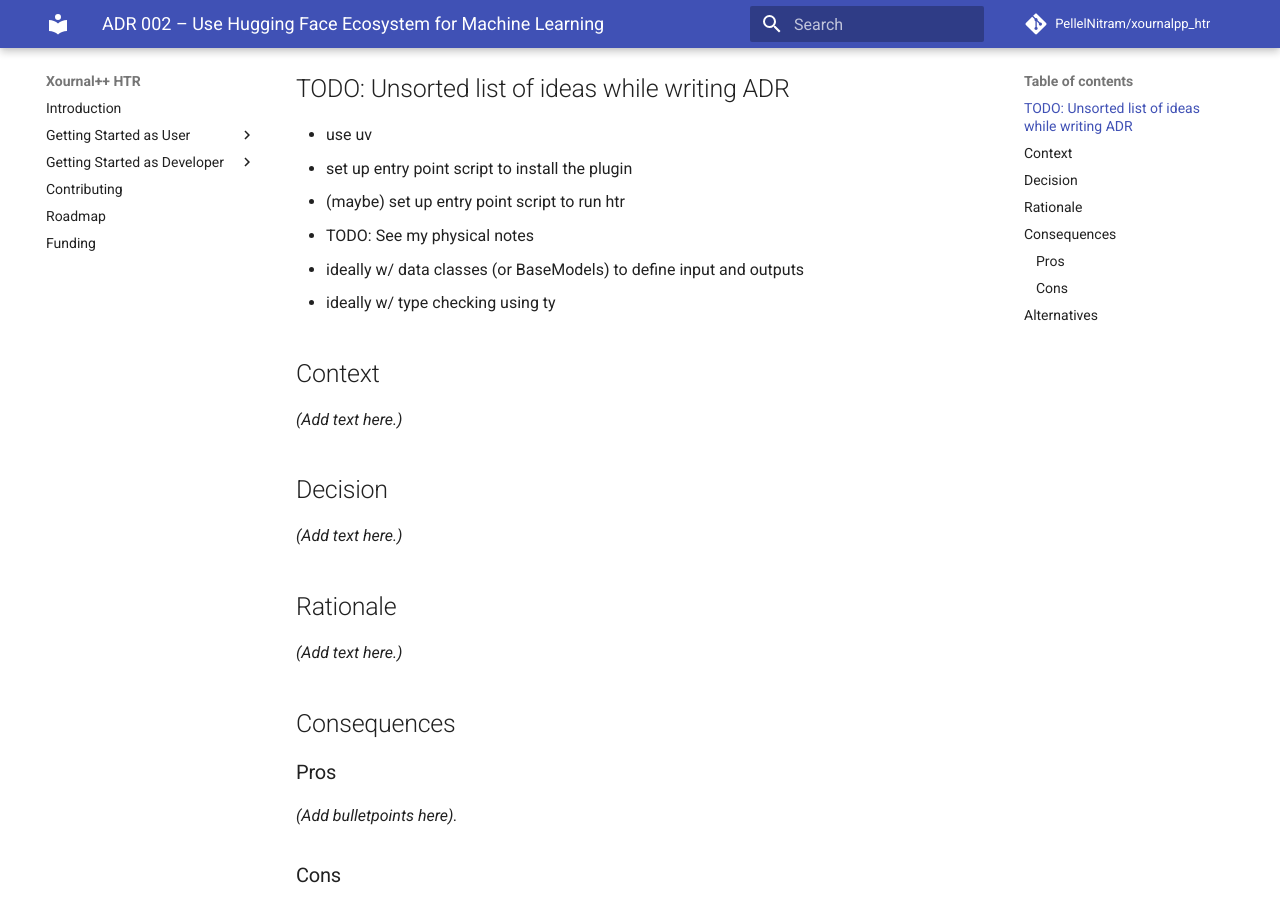
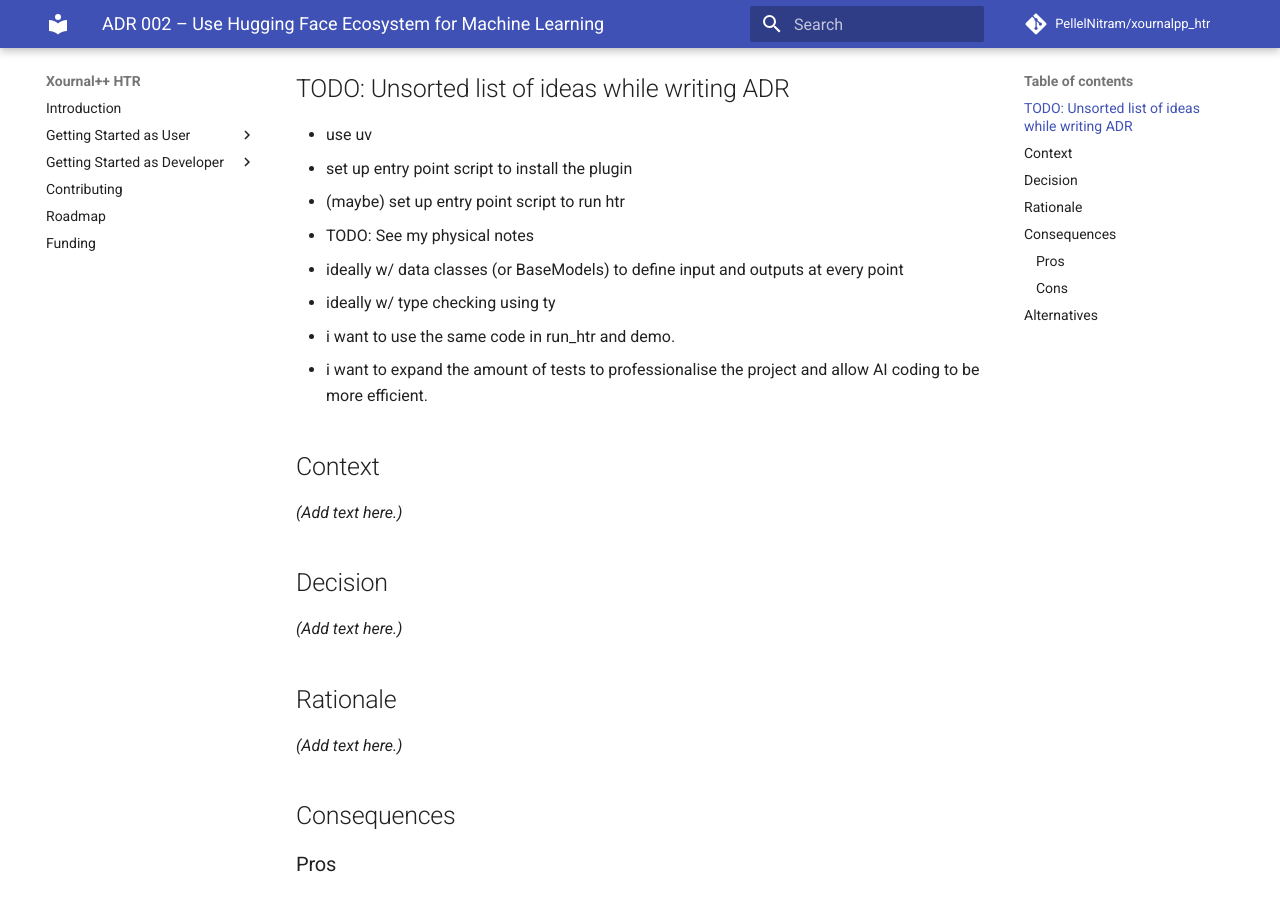
Before and after one commit to PellelNitram/xournalpp_htr, an MkDocs documentation site: the page built from docs/ADRs/003_TODO.md, in a window 1280 px wide and 900 px high, scrolled down 350 px. Built offline with MkDocs 1.6.1 and Material for MkDocs 9.7.7, drawn with Linux system fonts in a browser that asks for light colours; comment, search, counter and statistics services are not loaded.

Commit message:
Work on ADR.

```diff
--- a/docs/ADRs/003_TODO.md
+++ b/docs/ADRs/003_TODO.md
@@ -12,8 +12,10 @@
 - set up entry point script to install the plugin
 - (maybe) set up entry point script to run htr
 - TODO: See my physical notes
-- ideally w/ data classes (or BaseModels) to define input and outputs
+- ideally w/ data classes (or BaseModels) to define input and outputs at every point
 - ideally w/ type checking using ty
+- i want to use the same code in run_htr and demo.
+- i want to expand the amount of tests to professionalise the project and allow AI coding to be more efficient.
 
 ## Context
 
```
